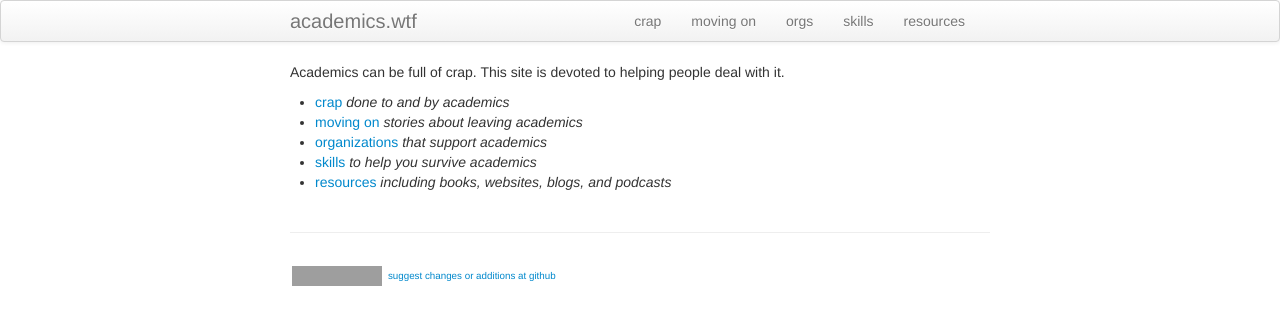
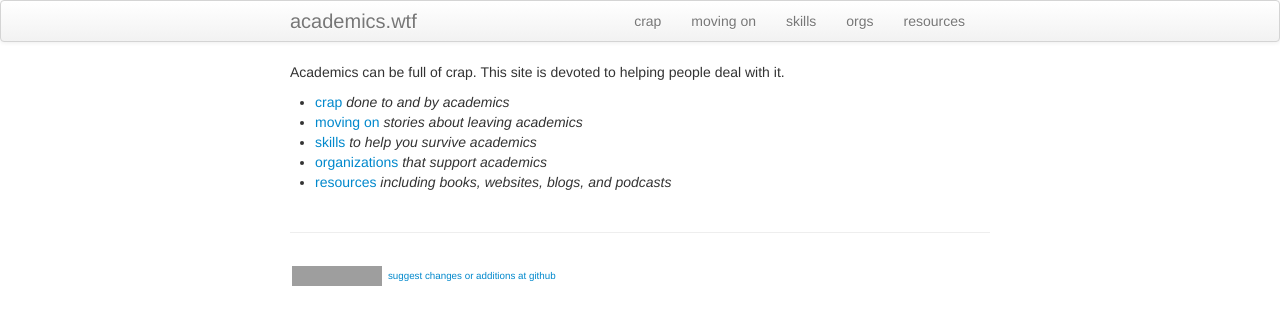
Before and after one commit to kbroman/academics.wtf, a Jekyll site: the page built from index.md, in a window 1280 px wide. Shown: the top 325 px of the page. Built offline with Jekyll 4.4.1, drawn with Linux system fonts in a browser that asks for light colours; grey boxes are pictures that could not be loaded.

```diff
--- a/_includes/themes/twitter/default.html
+++ b/_includes/themes/twitter/default.html
@@ -37,8 +37,8 @@
           <ul class="nav">
               <li><a href="{{ BASE_PATH }}/crap.html">crap</a></li>
               <li><a href="{{ BASE_PATH }}/moving_on.html">moving on</a></li>
+              <li><a href="{{ BASE_PATH }}/skills.html">skills</a></li>
               <li><a href="{{ BASE_PATH }}/orgs.html">orgs</a></li>
-              <li><a href="{{ BASE_PATH }}/skills.html">skills</a></li>
               <li><a href="{{ BASE_PATH }}/resources.html">resources</a></li>
           </ul>
         </div>
--- a/index.md
+++ b/index.md
@@ -10,6 +10,6 @@ deal with it.
 
 - [crap](crap.html) _done to and by academics_
 - [moving on](moving_on.html) _stories about leaving academics_
+- [skills](skills.html) _to help you survive academics_
 - [organizations](orgs.html) _that support academics_
-- [skills](skills.html) _to help you survive academics_
 - [resources](resources.html) _including books, websites, blogs, and podcasts_
```
